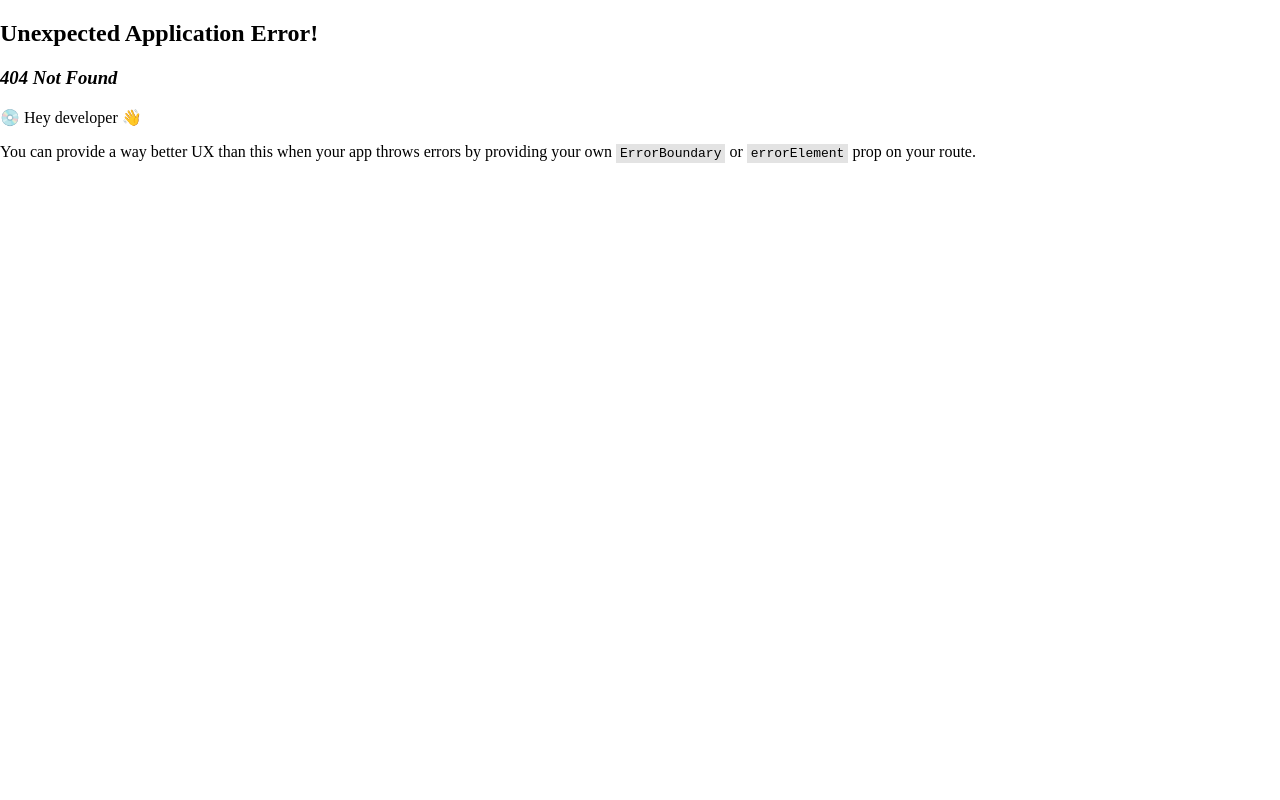
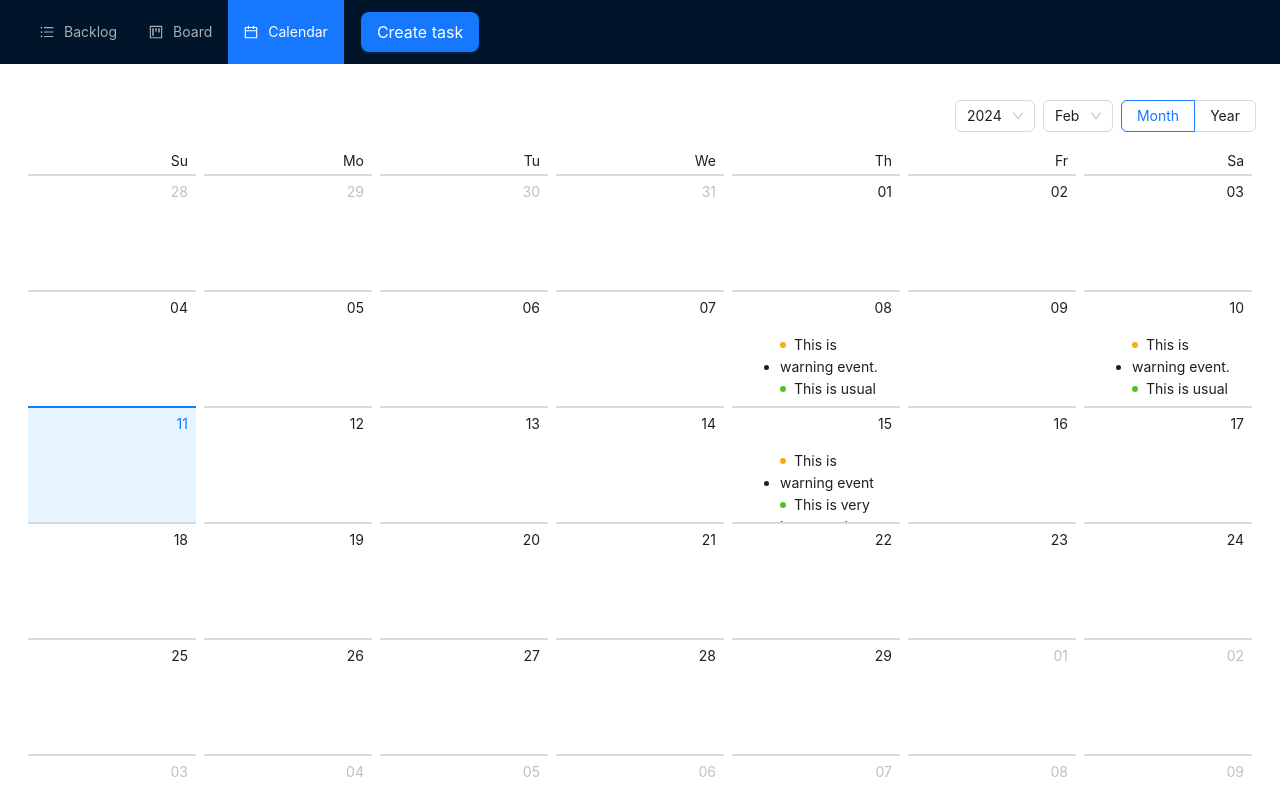
Before and after one commit to eruzanov/task-manager, a React (Vite) app: page /scheduler in a window 1280 px wide. Before the commit this address had no page. Shown: the top 800 px of the page. Built offline with nearby package versions, Linux system fonts and the light colour scheme.

Commit message:
adds pages

```diff
--- a/server/db.json
+++ b/server/db.json
@@ -100,8 +100,8 @@
     {
       "title": "Добавить статус close",
       "description": "Добавить новый статус в задачу - close",
-      "statusId": "73d5",
-      "updatedAt": 1707661563412,
+      "statusId": "5f33",
+      "updatedAt": 1707696864987,
       "id": "33aa"
     },
     {
@@ -116,8 +116,8 @@
       "title": "Добавить метку дедлайна в задачу",
       "description": "Добавить в задачу свойтво deadlineAt, и вывести на карточке\nЕсли до дедлайна осталась неделя то цвет должен быть red иначе orange\nЕсли дедлайн прошел и задача не закрыта то добавить иконку грустный смайлик: <SmileOutlined rotate={180} />",
       "deadlineAt": 1707689584800,
-      "statusId": "f7a2",
-      "updatedAt": 1707689586804,
+      "statusId": "d6af",
+      "updatedAt": 1707694185658,
       "id": "16c0"
     },
     {
@@ -151,8 +151,8 @@
       "title": "👾 Отрефачить код в FSD",
       "description": "https://feature-sliced.design/docs/get-started/overview",
       "deadlineAt": 1707944400000,
-      "statusId": "819e",
-      "updatedAt": 1707689853217,
+      "statusId": "f7a2",
+      "updatedAt": 1707696853067,
       "id": "c3cb"
     },
     {
@@ -179,8 +179,8 @@
     {
       "title": "👾 💅🏻 Выделить страницы в отдельную сущность",
       "description": "page-layout переименовать в app-layout\nдобавить страницы\nперенести отступы лайота в страницы",
-      "statusId": "819e",
-      "updatedAt": 1707679157890,
+      "statusId": "d6af",
+      "updatedAt": 1707696845441,
       "id": "78eb"
     },
     {
@@ -188,6 +188,11 @@
       "description": "У цели должен быть дедлайн\nМожет появиться несколько досок подразные цели\nПоявится главная страница с дашбордом целей 🥰",
       "updatedAt": 1707682531151,
       "id": "a6a7"
+    },
+    {
+      "id": "4880",
+      "title": "👾 Заменить PageLayoutNavMenu на NavLink",
+      "createdAt": 1707694947850
     }
   ],
   "statuses": [
--- a/src/components/page-layout-footer/index.tsx
+++ b/src/components/app-footer/index.tsx
@@ -3,7 +3,7 @@ import { GithubOutlined } from "@ant-design/icons";
 
 const GITHUB_LINK = "https://github.com/eruzanov/task-manager";
 
-export const PageLayoutFooter = () => {
+export const AppFooter = () => {
     return (
         <Layout.Footer>
             <Flex align="center" justify="center">
--- a/src/components/page-layout-header/index.tsx
+++ b/src/components/app-header/index.tsx
@@ -1,10 +1,10 @@
 import { useState } from "react";
 import { Layout, Button, Divider, Modal } from "antd";
 
-import { PageLayoutNavMenu } from "components/page-layout-nav-menu";
+import { AppNavMenu } from "components/app-nav-menu";
 import { FormCreateTask } from "components/form-create-task";
 
-export const PageLayoutHeader = () => {
+export const AppHeader = () => {
     const [isModalOpen, setIsModalOpen] = useState(false);
     const showModal = () => setIsModalOpen(true);
     const handleCancel = () => setIsModalOpen(false);
@@ -20,7 +20,7 @@ export const PageLayoutHeader = () => {
                 width: "100%",
             }}
         >
-            <PageLayoutNavMenu />
+            <AppNavMenu />
             <Divider type="vertical" />
             <Button size="large" type="primary" onClick={showModal}>
                 Create task
--- a/src/components/page-layout/index.tsx
+++ b/src/components/app-layout/index.tsx
@@ -1,10 +1,10 @@
 import { Outlet } from "react-router-dom";
 import { Layout, ConfigProvider, theme } from "antd";
 
-import { PageLayoutHeader } from "components/page-layout-header";
-import { PageLayoutFooter } from "components/page-layout-footer";
+import { AppHeader } from "components/app-header";
+import { AppFooter } from "components/app-footer";
 
-export const PageLayout = () => {
+export const AppLayout = () => {
     const { token } = theme.useToken();
     return (
         <ConfigProvider
@@ -14,11 +14,11 @@ export const PageLayout = () => {
             }}
         >
             <Layout style={{ minHeight: "100vh" }}>
-                <PageLayoutHeader />
-                <Layout.Content style={{ margin: 24 }}>
+                <AppHeader />
+                <Layout.Content>
                     <Outlet />
                 </Layout.Content>
-                <PageLayoutFooter />
+                <AppFooter />
             </Layout>
         </ConfigProvider>
     );
--- a/src/components/page-layout-nav-menu/index.tsx
+++ b/src/components/app-nav-menu/index.tsx
@@ -11,15 +11,10 @@ import {
 const items: MenuProps["items"] = [
     { key: "/backlog", label: "Backlog", icon: <UnorderedListOutlined /> },
     { key: "/", label: "Board", icon: <ProjectOutlined /> },
-    {
-        key: "/calendar",
-        label: "Calendar",
-        icon: <CalendarOutlined />,
-        disabled: true,
-    },
+    { key: "/scheduler", label: "Calendar", icon: <CalendarOutlined /> },
 ];
 
-export const PageLayoutNavMenu = () => {
+export const AppNavMenu = () => {
     const navigate = useNavigate();
     const location = useLocation();
     const onClick = ({ key }: { key: string }) => navigate(key);
--- /dev/null
+++ b/src/components/calendar/index.tsx
@@ -0,0 +1,79 @@
+import type { Dayjs } from "dayjs";
+import type { BadgeProps, CalendarProps } from "antd";
+import { Badge, Calendar as AntdCalendar } from "antd";
+
+export const Calendar = () => {
+    const getListData = (value: Dayjs) => {
+        let listData;
+        switch (value.date()) {
+            case 8:
+                listData = [
+                    { type: "warning", content: "This is warning event." },
+                    { type: "success", content: "This is usual event." },
+                ];
+                break;
+            case 10:
+                listData = [
+                    { type: "warning", content: "This is warning event." },
+                    { type: "success", content: "This is usual event." },
+                    { type: "error", content: "This is error event." },
+                ];
+                break;
+            case 15:
+                listData = [
+                    { type: "warning", content: "This is warning event" },
+                    {
+                        type: "success",
+                        content: "This is very long usual event......",
+                    },
+                    { type: "error", content: "This is error event 1." },
+                    { type: "error", content: "This is error event 2." },
+                    { type: "error", content: "This is error event 3." },
+                    { type: "error", content: "This is error event 4." },
+                ];
+                break;
+            default:
+        }
+        return listData || [];
+    };
+
+    const getMonthData = (value: Dayjs) => {
+        if (value.month() === 8) {
+            return 1394;
+        }
+    };
+
+    const monthCellRender = (value: Dayjs) => {
+        const num = getMonthData(value);
+        return num ? (
+            <div className="notes-month">
+                <section>{num}</section>
+                <span>Backlog number</span>
+            </div>
+        ) : null;
+    };
+
+    const dateCellRender = (value: Dayjs) => {
+        const listData = getListData(value);
+        return (
+            <ul className="events">
+                {listData.map((item) => (
+                    <li key={item.content}>
+                        <Badge
+                            status={item.type as BadgeProps["status"]}
+                            text={item.content}
+                        />
+                    </li>
+                ))}
+            </ul>
+        );
+    };
+
+    const cellRender: CalendarProps<Dayjs>["cellRender"] = (current, info) => {
+        if (info.type === "date") return dateCellRender(current);
+        if (info.type === "month") return monthCellRender(current);
+        return info.originNode;
+    };
+
+    return <AntdCalendar cellRender={cellRender} />;
+};
--- a/src/main.tsx
+++ b/src/main.tsx
@@ -4,7 +4,7 @@ import { RouterProvider } from "react-router-dom";
 import { QueryClient, QueryClientProvider } from "react-query";
 import { ReactQueryDevtools } from "react-query/devtools";
 
-import { router } from "./router";
+import { router } from "./pages";
 import "./styles.css";
 
 const queryClient = new QueryClient();
--- /dev/null
+++ b/src/pages/backlog.tsx
@@ -0,0 +1,7 @@
+import { Backlog as BacklogComponent } from "components/backlog";
+
+export const Backlog = () => (
+    <div style={{ margin: 24 }}>
+        <BacklogComponent />
+    </div>
+);
--- /dev/null
+++ b/src/pages/board.tsx
@@ -0,0 +1,7 @@
+import { Board as BoardComponent } from "components/board";
+
+export const Board = () => (
+    <div style={{ margin: '0 24px' }}>
+        <BoardComponent />
+    </div>
+);
--- /dev/null
+++ b/src/pages/scheduler.tsx
@@ -0,0 +1,9 @@
+import { Calendar } from "components/calendar";
+
+export const Scheduler = () => {
+    return (
+        <div style={{ padding: 24, background: 'white' }}>
+            <Calendar />
+        </div>
+    );
+};
--- /dev/null
+++ b/src/pages/task.tsx
@@ -0,0 +1,7 @@
+import { FormEditTask } from "components/form-edit-task";
+
+export const Task = () => (
+    <div style={{ margin: 24 }}>
+        <FormEditTask />
+    </div>
+);
```
Also changed, not shown: src/pages/index.tsx (renamed from src/router.tsx, +9 -8 lines).
